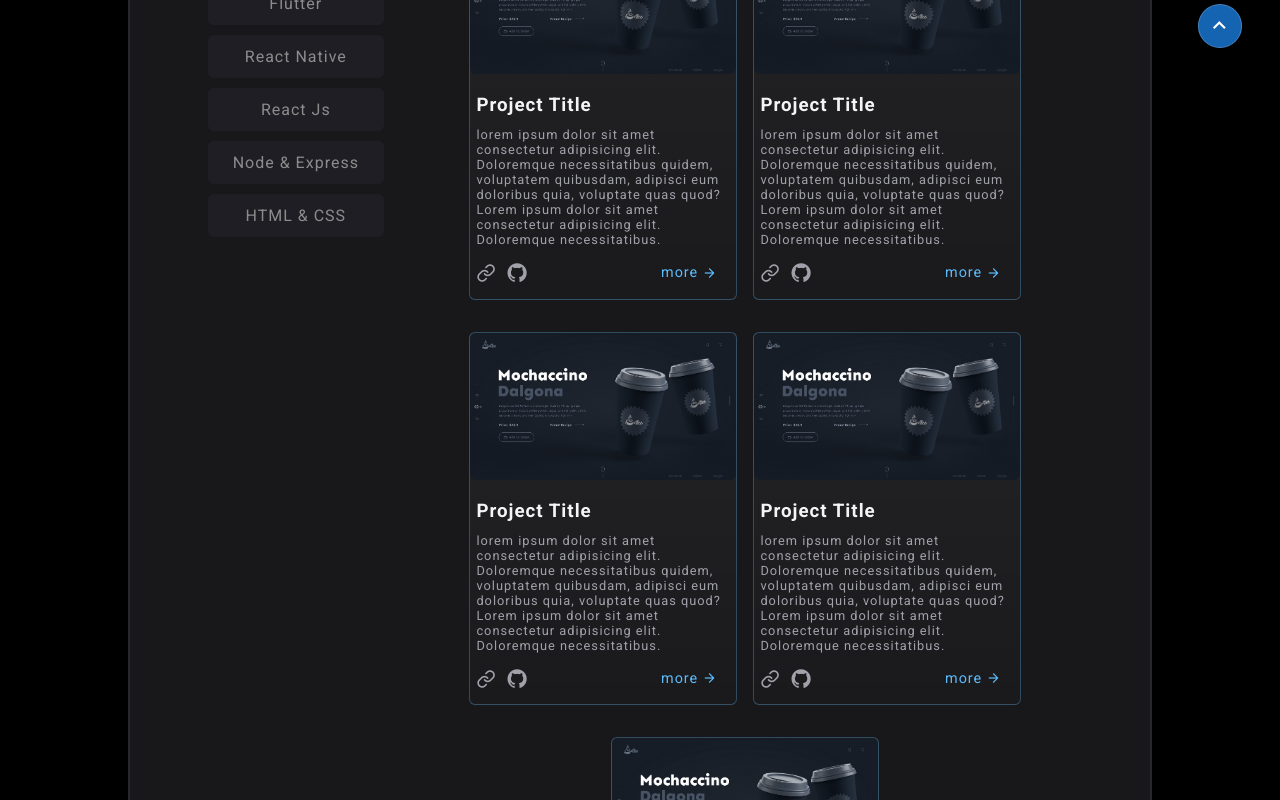
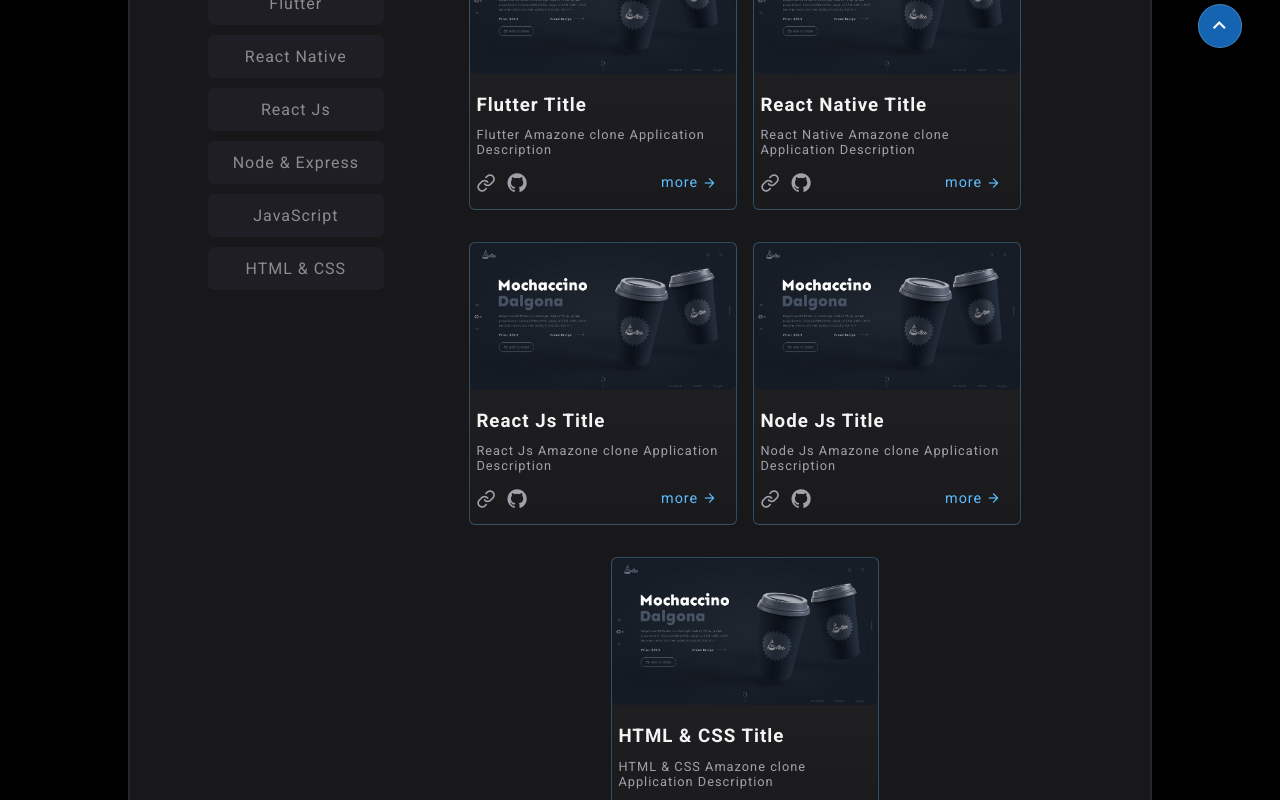
Before and after one commit to Ibrahimfathi96/Portfolio, a React (Vite) app: page / in a window 1280 px wide. Shown: the part 720-1520 px from the top of the page. Built offline with nearby package versions, Linux system fonts and the light colour scheme.

Commit message:
filtering dummy projects

```diff
--- a/src/components/1-header/header.css
+++ b/src/components/1-header/header.css
@@ -63,6 +63,7 @@ header button.mode {
   height: 2rem;
   width: 2rem;
   justify-content: center;
+  padding: 4px;
   text-align: center;
   border-radius: 50%;
   color: var(--subtitle);
--- a/src/components/3-main/Main.jsx
+++ b/src/components/3-main/Main.jsx
@@ -1,30 +1,76 @@
+import React from "react";
 import "./main.css";
+import { MyProjects } from "../../data/MyProjects";
 const Main = () => {
+  const [currentActive, setCurrentActive] = React.useState("all");
+  const [projects, setProjects] = React.useState(MyProjects);
+  const onClickHandler = (category) => {
+    setCurrentActive(category);
+    if (category === "all") {
+      setProjects(MyProjects);
+    } else {
+      const newArr = MyProjects.filter((item) => {
+        return item.category.includes(category);
+      });
+      setProjects(newArr);
+    }
+  };
   return (
     <main className="flex">
       <section className="left-section flex">
-        <button className="active">all projects</button>
-        <button>flutter</button>
-        <button>react native</button>
-        <button>react js</button>
-        <button>node & express</button>
-        <button>HTML & CSS</button>
+        <button
+          onClick={() => onClickHandler("all")}
+          className={currentActive === "all" ? "active" : null}
+        >
+          all projects
+        </button>
+        <button
+          onClick={() => onClickHandler("Flutter")}
+          className={currentActive === "Flutter" ? "active" : null}
+        >
+          flutter
+        </button>
+        <button
+          onClick={() => onClickHandler("React Native")}
+          className={currentActive === "React Native" ? "active" : null}
+        >
+          react native
+        </button>
+        <button
+          onClick={() => onClickHandler("React Js")}
+          className={currentActive === "React Js" ? "active" : null}
+        >
+          react js
+        </button>
+        <button
+          onClick={() => onClickHandler("Node Js")}
+          className={currentActive === "Node Js" ? "active" : null}
+        >
+          node & express
+        </button>
+        <button
+          onClick={() => onClickHandler("JavaScript")}
+          className={currentActive === "JavaScript" ? "active" : null}
+        >
+          javaScript
+        </button>
+        <button
+          onClick={() => onClickHandler("HTML & CSS")}
+          className={currentActive === "HTML & CSS" ? "active" : null}
+        >
+          HTML & CSS
+        </button>
       </section>
+
       <section className="right-section flex">
-        {["aa", "bb", "cc", 1, 7].map((item) => {
+        {projects.map((item) => {
           return (
-            <article key={item} className="card">
-              <img width={266} src="./1.jpg" alt="" />
+            <article key={item.id.toString()} className="card">
+              <img width={266} src={item.imagePath} alt="" />
 
               <div style={{ width: "266px" }} className="box">
-                <h1 className="title">Project Title</h1>
-                <p className="sub-title">
-                  lorem ipsum dolor sit amet consectetur adipisicing elit.
-                  Doloremque necessitatibus quidem, voluptatem quibusdam,
-                  adipisci eum doloribus quia, voluptate quas quod? Lorem ipsum
-                  dolor sit amet consectetur adipisicing elit. Doloremque
-                  necessitatibus.
-                </p>
+                <h1 className="title">{item.projectTitle}</h1>
+                <p className="sub-title">{item.projectDescription}</p>
                 <div className="flex all-icons">
                   <div style={{ gap: "11px" }} className="flex">
                     <div className="icon icon-link"></div>
--- a/src/components/3-main/main.css
+++ b/src/components/3-main/main.css
@@ -58,6 +58,7 @@ main section.left-section.flex button:hover {
   border: 1px solid rgba(93, 188, 252, 0.3);
   border-radius: 6px;
   transition: 0.3s;
+
   background-image: linear-gradient(
     rgba(255, 255, 255, 0.05),
     rgba(255, 255, 255, 0.01)
@@ -72,7 +73,7 @@ main section.left-section.flex button:hover {
 }
 
 main section.right-section.flex {
-  /* flex-grow: 1; */
+  flex-grow: 1;
   flex-wrap: wrap;
   /* gap: 18px; */
   column-gap: 16px;
@@ -89,6 +90,7 @@ main section.right-section.flex {
 
 .card .box .title {
   color: var(--title);
+  text-transform: capitalize;
 }
 
 .card .box .sub-title {
--- /dev/null
+++ b/src/data/MyProjects.js
@@ -0,0 +1,41 @@
+/* eslint-disable no-undef */
+// @ts-ignore
+export const MyProjects = [
+  {
+    id: 1,
+    projectTitle: "Flutter Title",
+    projectDescription: "Flutter Amazone clone Application Description",
+    category: ["Flutter", "Node Js"],
+    imagePath: "./1.jpg",
+  },
+  {
+    id: 2,
+    projectTitle: "React Native Title",
+    projectDescription: "React Native Amazone clone Application Description",
+    category: ["React Native", "Node Js", "JavaScript"],
+    imagePath: "./2.jpg",
+  },
+  {
+    id: 3,
+    projectTitle: "React Js Title",
+    projectDescription: "React Js Amazone clone Application Description",
+    category: ["React Js", "JavaScript"],
+    imagePath: "./2.jpg",
+  },
+  {
+    id: 4,
+    projectTitle: "Node Js Title",
+    projectDescription: "Node Js Amazone clone Application Description",
+    category: ["Node Js", "JavaScript"],
+    imagePath: "./2.jpg",
+  },
+  {
+    id: 5,
+    projectTitle: "HTML & CSS Title",
+    projectDescription: "HTML & CSS Amazone clone Application Description",
+    category: ["HTML & CSS"],
+    imagePath: "./2.jpg",
+  },
+];
+
+// export default MyProjects;
```
Also changed, not shown: public/2.jpg (added), public/3.jpg (added).
